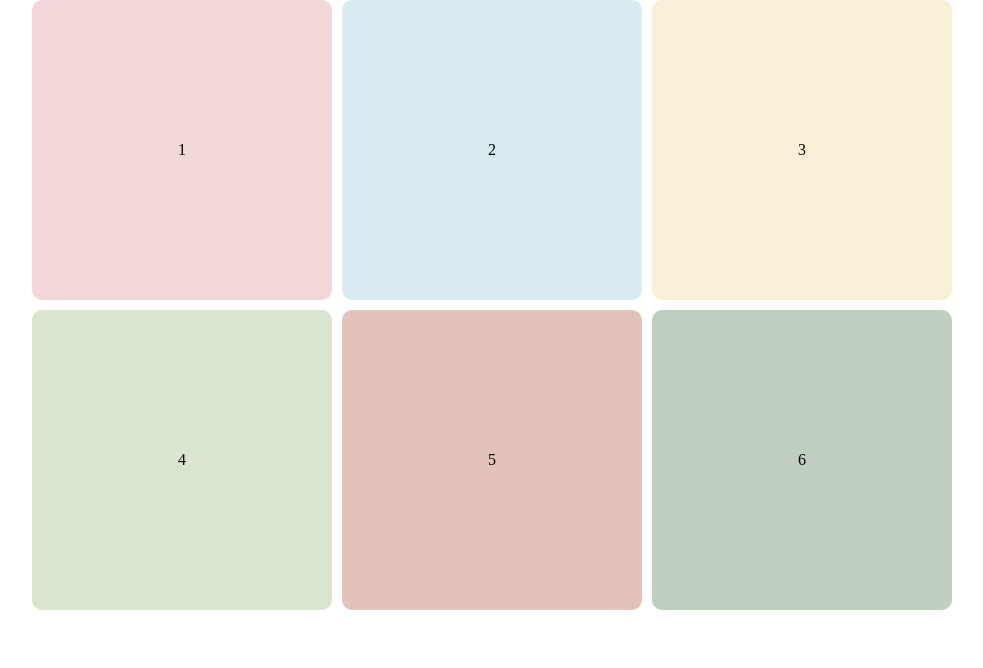
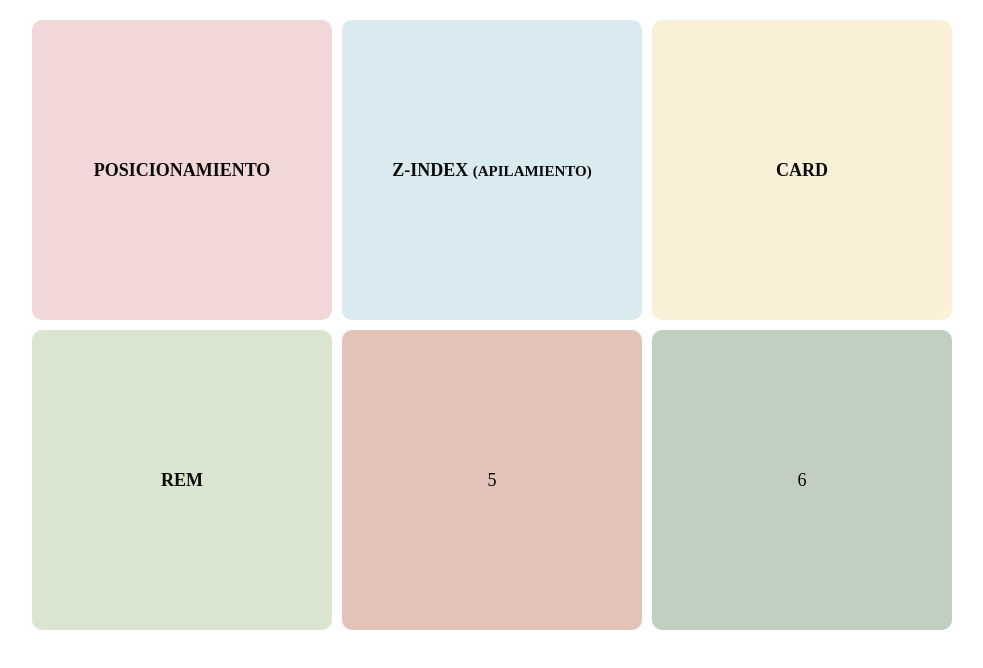
Before and after one commit to pabloskyDev/frontend-teorico, a plain HTML site: page index.html in a window 1280 px wide. Shown: the whole page, without its empty margins (148-1131 px from the left). Drawn offline with Linux system fonts and the light colour scheme.

Commit message:
Adelantar diseño Posicionamiento curso de Platzi

```diff
--- a/index.html
+++ b/index.html
@@ -9,10 +9,18 @@
 </head>
 <body>
     <div class="container">
-        <div class="item">1</div>
-        <div class="item">2</div>
-        <div class="item">3</div>
-        <div class="item">4</div>
+        <div class="item">
+            <a href="position/index.html">Posicionamiento</a>
+        </div>
+        <div class="item">
+            <a href="#">Z-index <small> (Apilamiento)</small></a>
+        </div>
+        <div class="item">
+            <a href="#">Card</a>
+        </div>
+        <div class="item">
+            <a href="#">REM</a>
+        </div>
         <div class="item">5</div>
         <div class="item">6</div>
     </div>
--- a/src/css/styles.css
+++ b/src/css/styles.css
@@ -7,6 +7,10 @@
     list-style-type: none;
 }
 
+body {
+    font-size: 18px;
+}
+
 .container {
     display: grid;
     grid-template-columns: repeat(3, 300px);
@@ -14,6 +18,7 @@
     gap: 10px 10px;
     justify-content: center;
     align-content: center;
+    margin: 20px auto;
 }
 
 .item {
@@ -62,3 +67,19 @@
     justify-content: center;
     align-items: center;
 }
+
+.item a, .item a::after {
+    text-decoration: none;
+    font-weight: bold;
+    color: #0B0B0B;
+    text-transform: uppercase;
+}
+
+/*** Pestañas diferentes a la principal ***/
+h1 {
+    margin: 10px auto;
+}
+
+.bg-position {
+    background-color: #F2D7D9;
+}
```
Also changed, not shown: position/index.html (added, +13 -0 lines).
